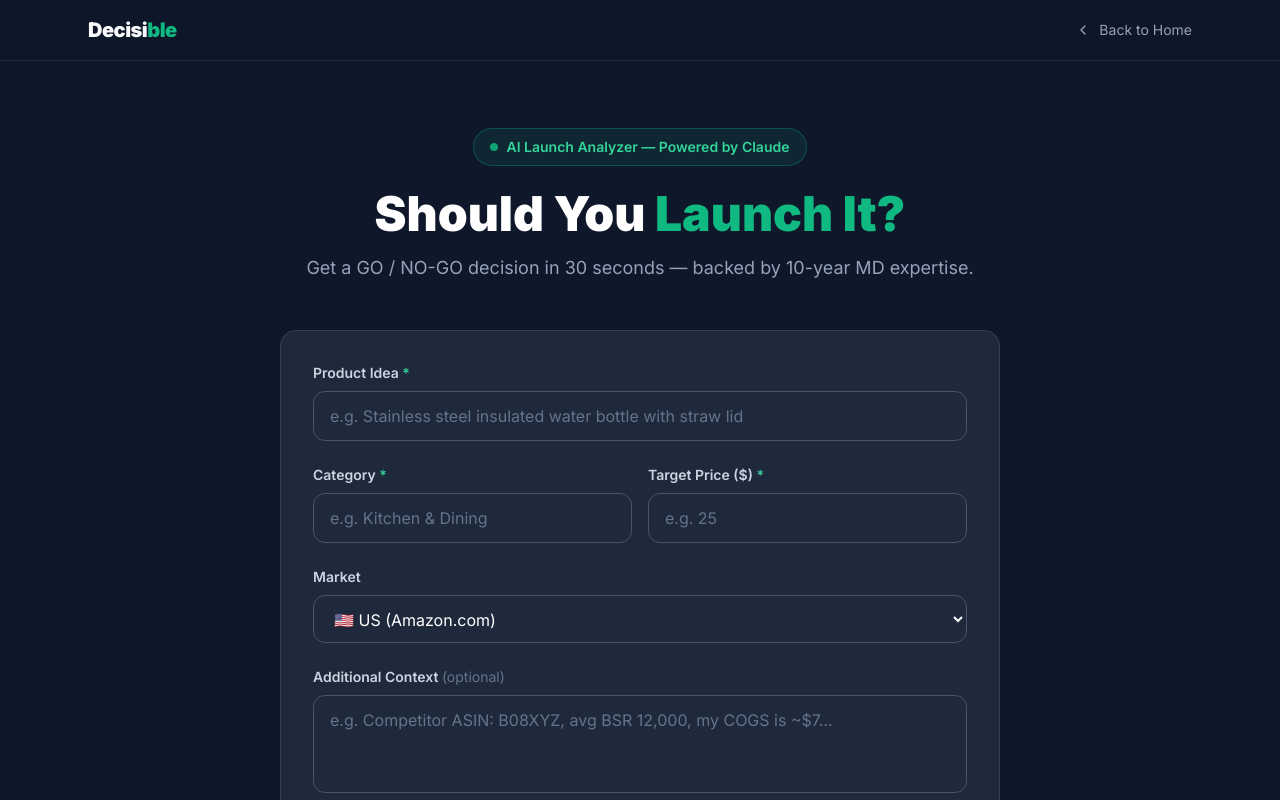
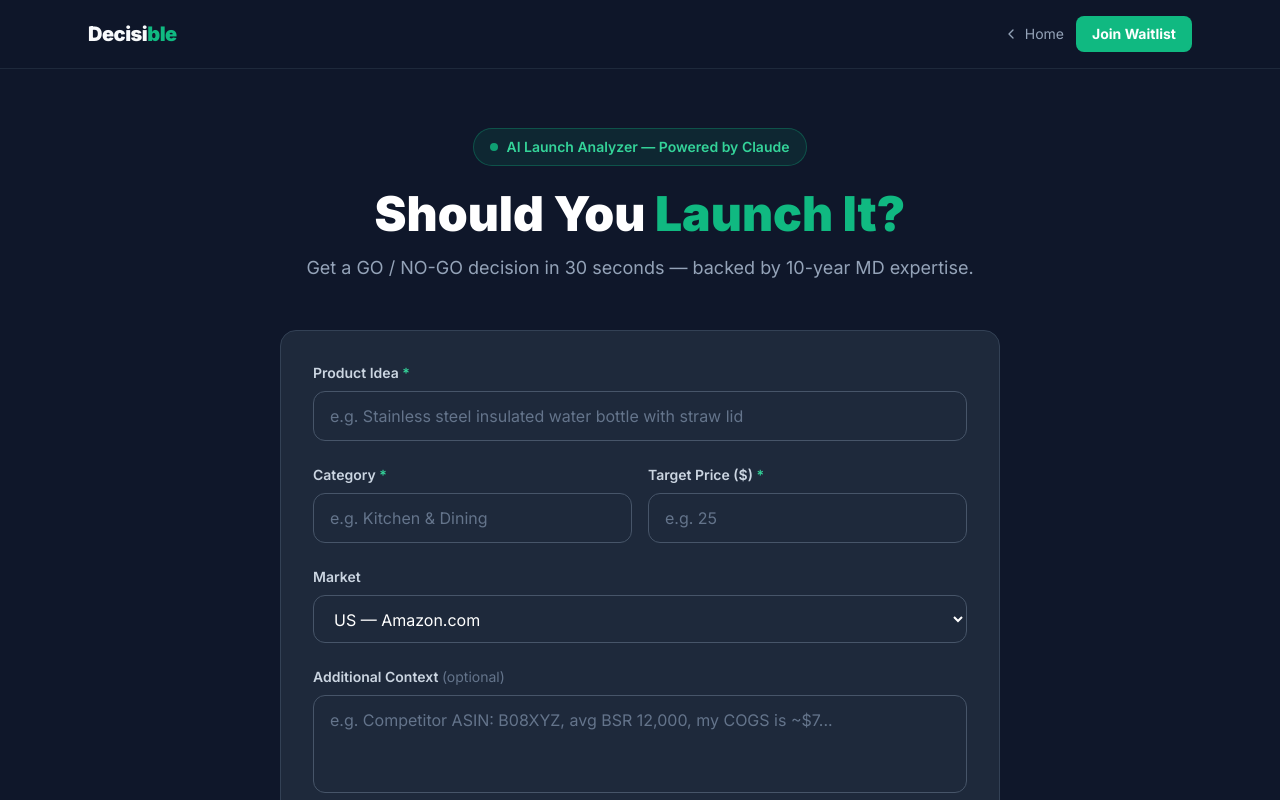
Before and after one commit to mongsill6/decisible-landing, a React (Vite) app: page /analyze in a window 1280 px wide. Shown: the top 800 px of the page. Built offline with nearby package versions, Linux system fonts and the light colour scheme.

Commit message:
fix: nav consistency + remove broken flag emojis in market select

```diff
--- a/src/pages/Analyze.tsx
+++ b/src/pages/Analyze.tsx
@@ -99,10 +99,18 @@ export default function Analyze() {
           <Link to="/" className="text-xl font-black tracking-tight">
             Decisi<span className="text-emerald-500">ble</span>
           </Link>
-          <Link to="/" className="flex items-center gap-2 text-slate-400 hover:text-white text-sm transition">
-            <ChevronLeft size={16} />
-            Back to Home
-          </Link>
+          <div className="flex items-center gap-3">
+            <Link to="/" className="flex items-center gap-1.5 text-slate-400 hover:text-white text-sm transition">
+              <ChevronLeft size={16} />
+              Home
+            </Link>
+            <a
+              href="/#waitlist"
+              className="px-4 py-2 bg-emerald-500 hover:bg-emerald-400 text-white text-sm font-bold rounded-lg transition"
+            >
+              Join Waitlist
+            </a>
+          </div>
         </div>
       </nav>
 
@@ -178,10 +186,10 @@ export default function Analyze() {
                 onChange={handleChange}
                 className="w-full bg-slate-800 border border-slate-600 rounded-xl px-4 py-3 text-white focus:outline-none focus:border-emerald-500 transition"
               >
-                <option value="US">🇺🇸 US (Amazon.com)</option>
-                <option value="EU">🇪🇺 EU (Amazon.de / .fr / .it)</option>
-                <option value="UK">🇬🇧 UK (Amazon.co.uk)</option>
-                <option value="Global">🌍 Global (Multi-market)</option>
+                <option value="US">US — Amazon.com</option>
+                <option value="EU">EU — Amazon.de / .fr / .it</option>
+                <option value="UK">UK — Amazon.co.uk</option>
+                <option value="Global">Global — Multi-market</option>
               </select>
             </div>
 
```
